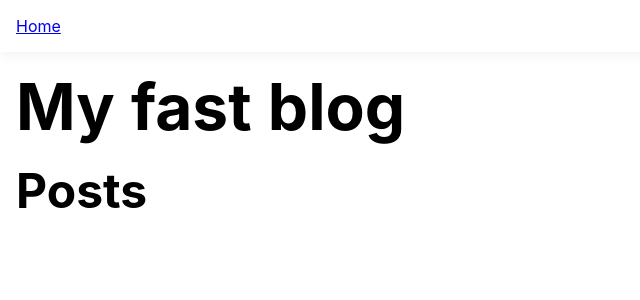
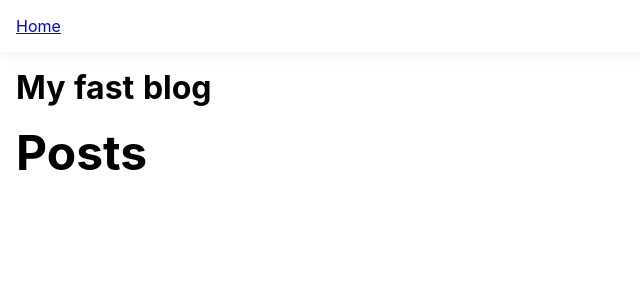
Before and after one commit to tokeskovgaard/blog, a Nuxt app: page / in a window 1280 px wide. Shown: the top 300 px of the page, without its empty margins (0-640 px from the left). Built offline with nearby package versions, Linux system fonts and the light colour scheme.

Commit message:
A touch of animation

```diff
--- a/layouts/default.vue
+++ b/layouts/default.vue
@@ -40,7 +40,7 @@
         margin: 0;
     }
 
-    h1 { font-size: 4rem; }
+    h1 { font-size: 2rem; }
     h2 { font-size: 3rem; margin-top: 1rem; margin-bottom: 0.5rem;}
     h3 { font-size: 2.25rem; }
     h4 { font-size: 1.875rem; }
--- a/pages/blog/_slug.vue
+++ b/pages/blog/_slug.vue
@@ -2,9 +2,9 @@
     <div>
         <div class="intro">
             <div class="intro__description">
-                <span>{{date}}</span>
+                <div class="intro__description__preTitle">{{date}}</div>
                 <h1 class="intro__description__title">{{ title }}</h1>
-                <p>{{description}}</p>
+                <p class="intro__description__postTitle">{{description}}</p>
             </div>
             <div class="intro__thumbnail">
                 <app-image :src="thumbnail" class="thumbnail" :alt="title"/>
@@ -16,11 +16,16 @@
 
 <script lang="ts">
   import { format } from 'date-fns'
+  import { gsap } from "gsap/dist/gsap";
   import Image from '~/components/Image.vue'
 
   export default {
     components: {
       'app-image': Image
+    },
+
+    mounted() {
+      gsap.from(".intro__description__postTitle", {x: 100, opacity: 0, duration: 1, delay: 0.0});
     },
 
     async asyncData({ params }) {
```
